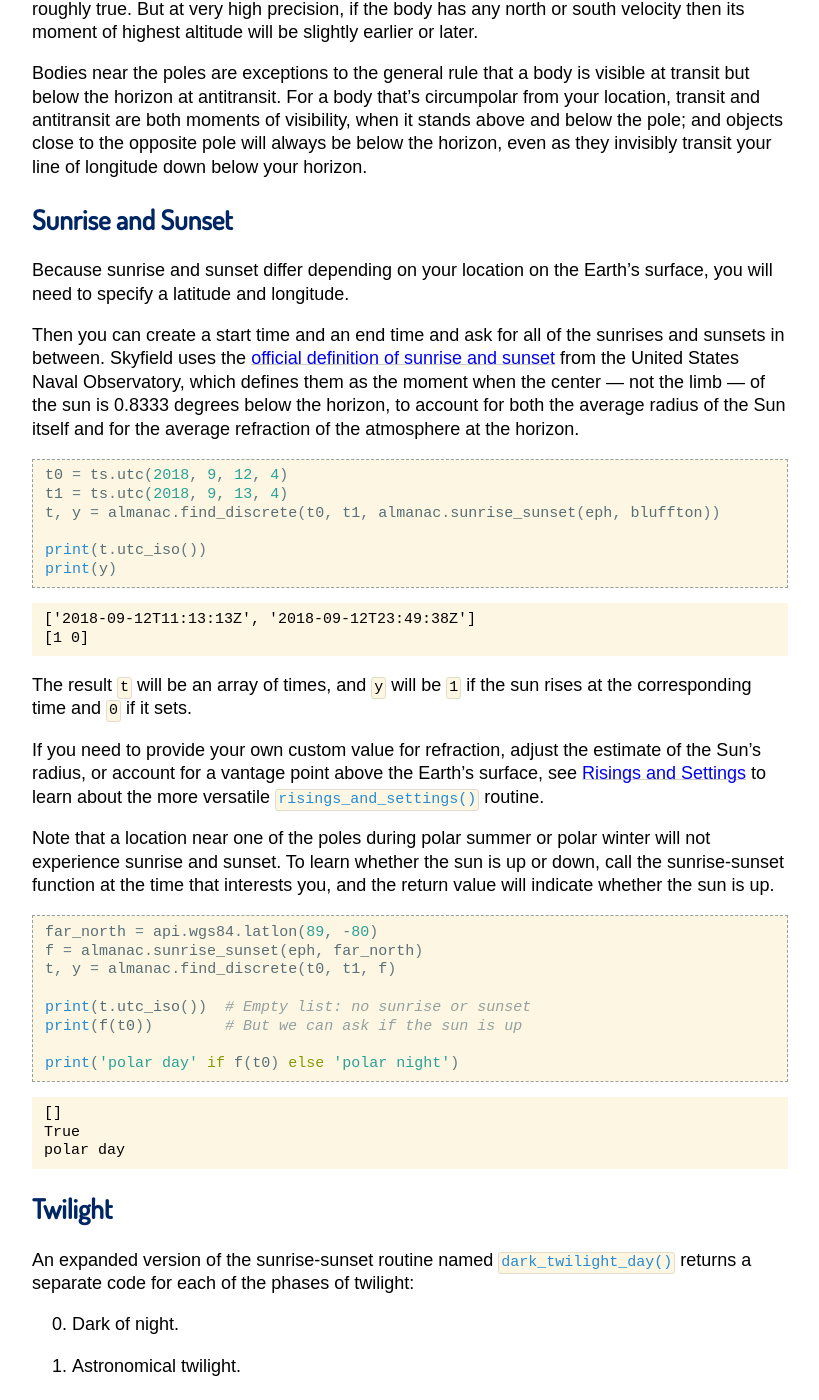
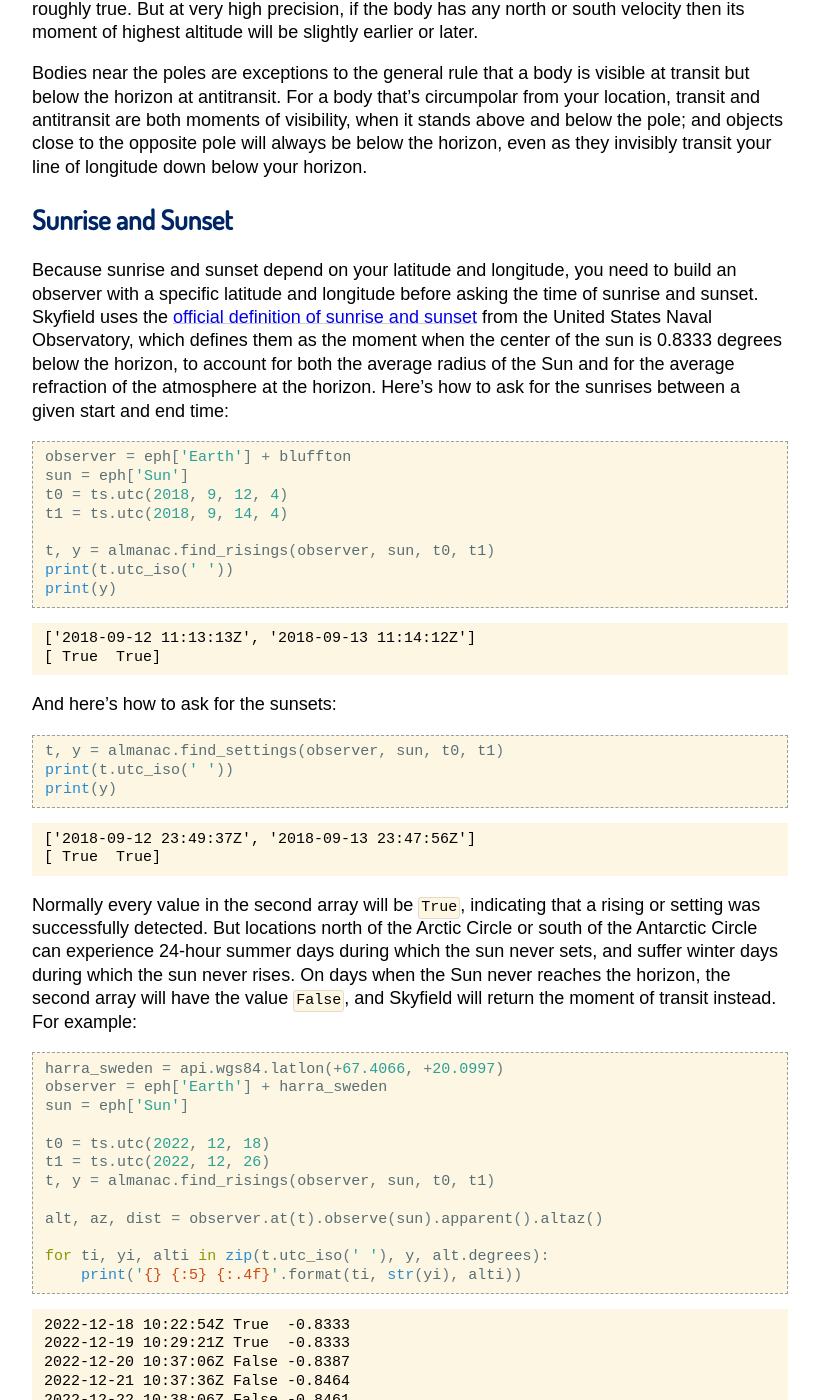
Before and after one commit to skyfielders/python-skyfield, a Sphinx documentation site: the page built from skyfield/documentation/almanac.rst, in a window 1280 px wide and 1400 px high, scrolled down 4277 px. Shown: the whole window, without its empty margins (230-1049 px from the left). Built offline with Sphinx 7.4.7, drawn with Linux system fonts in a browser that asks for light colours; some web fonts are replaced; some of the changed text lies outside the part shown.

Commit message:
Document the new sunrise and sunset routines

```diff
--- a/skyfield/documentation/almanac.rst
+++ b/skyfield/documentation/almanac.rst
@@ -272,19 +272,97 @@ down below your horizon.
 Sunrise and Sunset
 ==================
 
-Because sunrise and sunset differ depending on your location on the
-Earth’s surface, you will need to specify a latitude and longitude.
-
-Then you can create a start time and an end time and ask for all of the
-sunrises and sunsets in between.
+Because sunrise and sunset depend on your latitude and longitude,
+you need to build an observer with a specific latitude and longitude
+before asking the time of sunrise and sunset.
 Skyfield uses the
 `official definition of sunrise and sunset
 <https://aa.usno.navy.mil/faq/RST_defs>`_
 from the United States Naval Observatory,
-which defines them as the moment when the center — not the limb —
+which defines them as the moment when the center
 of the sun is 0.8333 degrees below the horizon,
-to account for both the average radius of the Sun itself
+to account for both the average radius of the Sun
 and for the average refraction of the atmosphere at the horizon.
+Here’s how to ask for the sunrises between a given start and end time:
+
+.. testcode::
+
+    observer = eph['Earth'] + bluffton
+    sun = eph['Sun']
+    t0 = ts.utc(2018, 9, 12, 4)
+    t1 = ts.utc(2018, 9, 14, 4)
+
+    t, y = almanac.find_risings(observer, sun, t0, t1)
+    print(t.utc_iso(' '))
+    print(y)
+
+.. testoutput::
+
+    ['2018-09-12 11:13:13Z', '2018-09-13 11:14:12Z']
+    [ True  True]
+
+And here’s how to ask for the sunsets:
+
+.. testcode::
+
+    t, y = almanac.find_settings(observer, sun, t0, t1)
+    print(t.utc_iso(' '))
+    print(y)
+
+.. testoutput::
+
+    ['2018-09-12 23:49:37Z', '2018-09-13 23:47:56Z']
+    [ True  True]
+
+Normally every value in the second array will be ``True``,
+indicating that a rising or setting was successfully detected.
+But locations north of the Arctic Circle or south of the Antarctic Circle
+can experience 24-hour summer days during which the sun never sets,
+and suffer winter days during which the sun never rises.
+On days when the Sun never reaches the horizon,
+the second array will have the value ``False``,
+and Skyfield will return the moment of transit instead.
+For example:
+
+.. testcode::
+
+    harra_sweden = api.wgs84.latlon(+67.4066, +20.0997)
+    observer = eph['Earth'] + harra_sweden
+    sun = eph['Sun']
+
+    t0 = ts.utc(2022, 12, 18)
+    t1 = ts.utc(2022, 12, 26)
+    t, y = almanac.find_risings(observer, sun, t0, t1)
+
+    alt, az, dist = observer.at(t).observe(sun).apparent().altaz()
+
+    for ti, yi, alti in zip(t.utc_iso(' '), y, alt.degrees):
+        print('{} {:5} {:.4f}'.format(ti, str(yi), alti))
+
+.. testoutput::
+
+    2022-12-18 10:22:54Z True  -0.8333
+    2022-12-19 10:29:21Z True  -0.8333
+    2022-12-20 10:37:06Z False -0.8387
+    2022-12-21 10:37:36Z False -0.8464
+    2022-12-22 10:38:06Z False -0.8461
+    2022-12-23 10:38:36Z False -0.8380
+    2022-12-24 10:31:29Z True  -0.8333
+    2022-12-25 10:26:08Z True  -0.8333
+
+This output shows that right around the winter solstice,
+there are four days on which the Sun never quite reaches the horizon,
+but is at least a few fractions of a degree below the altitude of -0.8333°
+that would qualify for the USNO definition of sunrise.
+So Skyfield instead returns the moment when the Sun is closest to the horizon,
+with the accompanying value ``False``.
+
+In case you are maintaining older code:
+versions before Skyfield 1.47 could only compute sunrises and sunsets
+with an almanac routine
+that was both slower than the modern routine described above,
+and that also tended to miss sunrises and sunsets in the Arctic and Antarctic.
+Here’s how the older routine is called:
 
 .. testcode::
 
@@ -307,28 +385,6 @@ If you need to provide your own custom value for refraction, adjust the
 estimate of the Sun’s radius, or account for a vantage point above the
 Earth’s surface, see :ref:`risings-and-settings` to learn about the more
 versatile :func:`~skyfield.almanac.risings_and_settings()` routine.
-
-Note that a location near one of the poles during polar summer or polar
-winter will not experience sunrise and sunset.  To learn whether the sun
-is up or down, call the sunrise-sunset function at the time that
-interests you, and the return value will indicate whether the sun is up.
-
-.. testcode::
-
-    far_north = api.wgs84.latlon(89, -80)
-    f = almanac.sunrise_sunset(eph, far_north)
-    t, y = almanac.find_discrete(t0, t1, f)
-
-    print(t.utc_iso())  # Empty list: no sunrise or sunset
-    print(f(t0))        # But we can ask if the sun is up
-
-    print('polar day' if f(t0) else 'polar night')
-
-.. testoutput::
-
-    []
-    True
-    polar day
 
 Twilight
 ========
```
